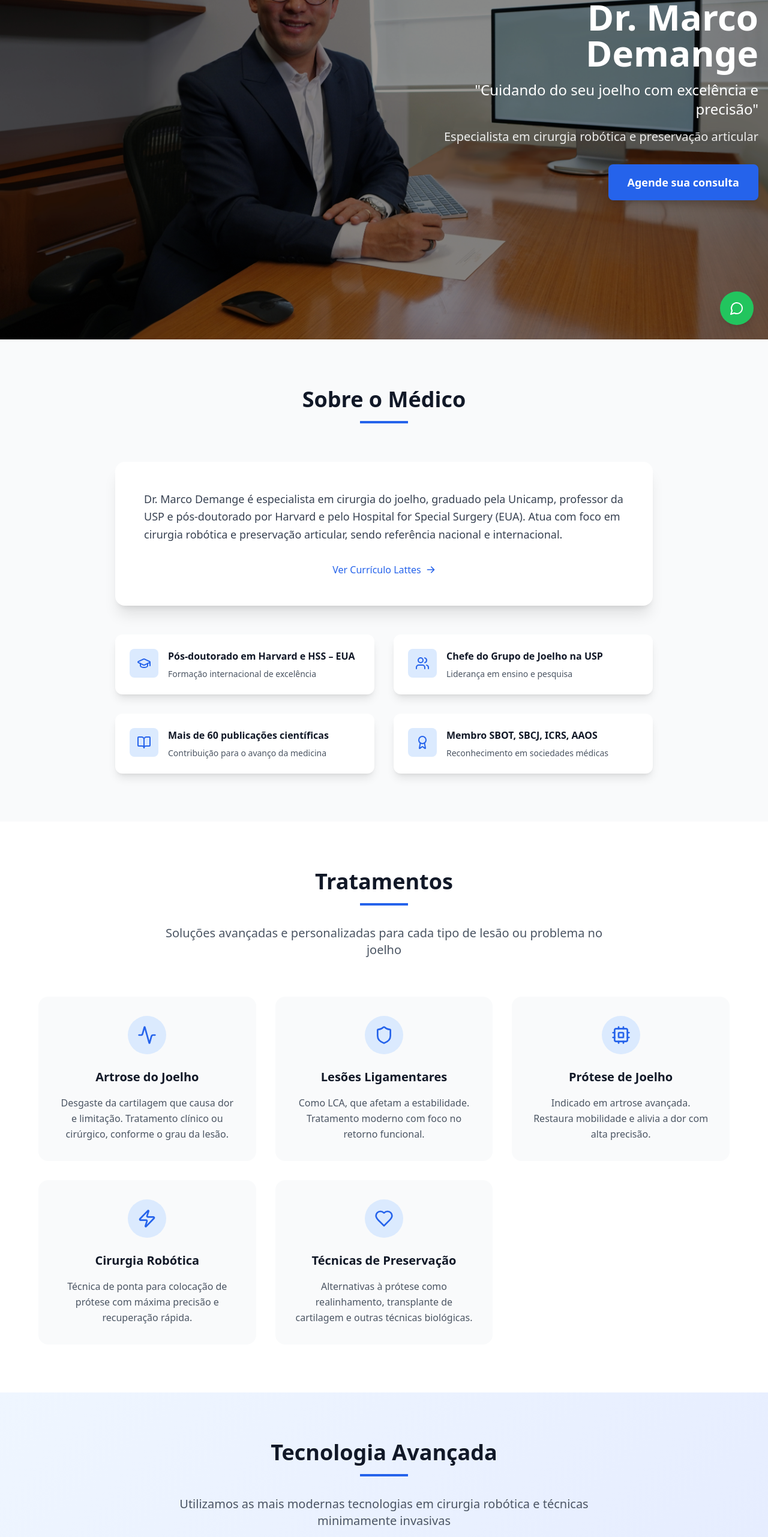
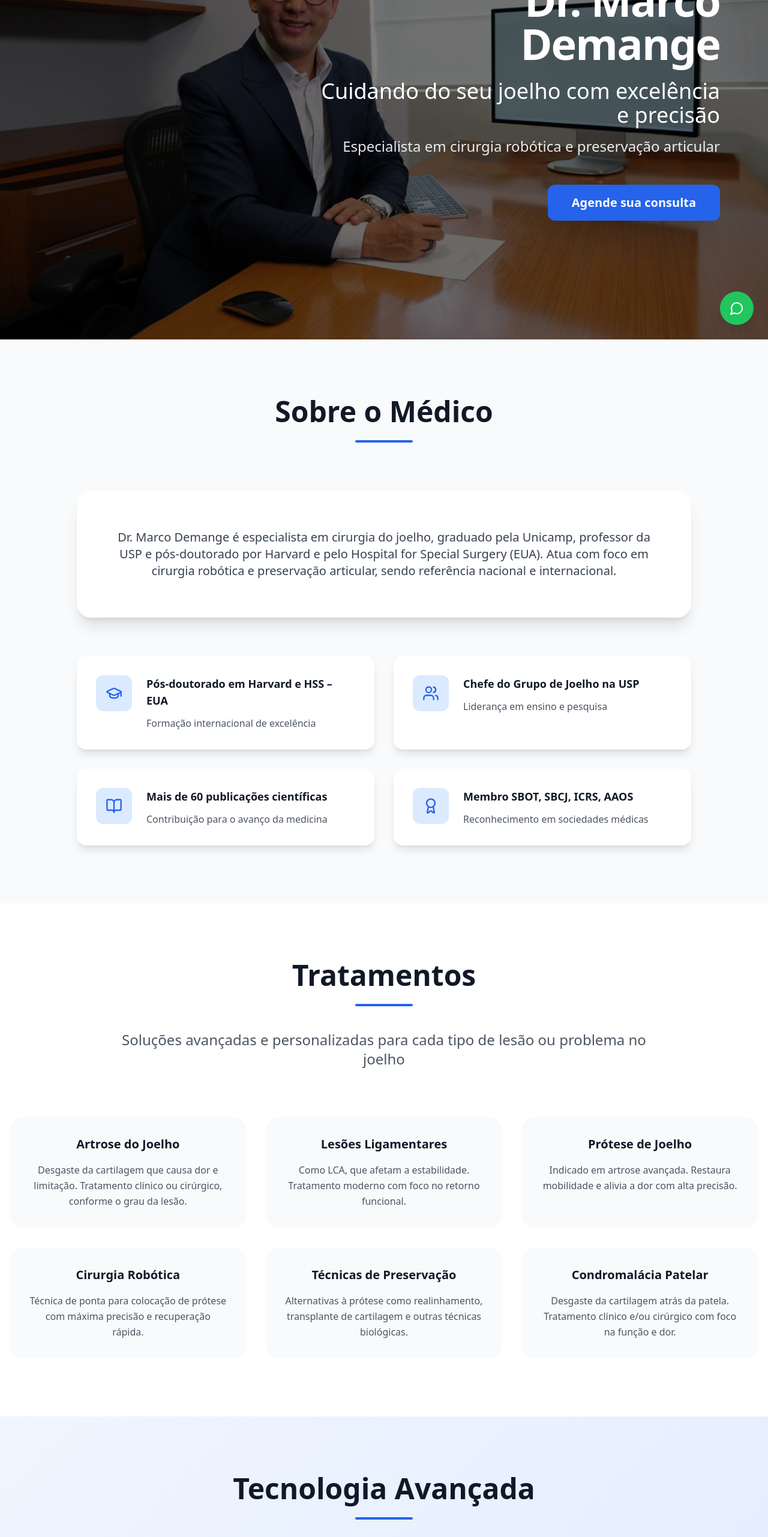
Before and after one commit to gleisondesign/dr-marco-demange, a React (Vite) app: page / in a window 1280 px wide. Shown: the part 234-2797 px from the top of the page at 60% size. Built offline with nearby package versions, Linux system fonts and the light colour scheme.

Commit message:
Reverted to commit a608033f524c3040064794359b34bc7a68f3ce1c

```diff
--- a/src/components/AboutSection.tsx
+++ b/src/components/AboutSection.tsx
@@ -27,51 +27,37 @@ const AboutSection = () => {
   ];
 
   return (
-    <section id="sobre" className="py-20 bg-gray-50">
+    <section id="sobre" className="py-24 bg-gray-50">
       <div className="container mx-auto px-4">
-        <div className="text-center mb-16">
-          <h2 className="text-4xl font-bold text-gray-900 mb-4">
+        <div className="text-center mb-20">
+          <h2 className="text-4xl md:text-5xl font-bold text-gray-900 mb-6">
             Sobre o Médico
           </h2>
-          <div className="w-20 h-1 bg-blue-600 mx-auto mb-8"></div>
+          <div className="w-24 h-1 bg-blue-600 mx-auto mb-10 rounded-full"></div>
         </div>
 
-        <div className="max-w-4xl mx-auto">
-          <div className="bg-white rounded-2xl shadow-xl p-8 md:p-12 mb-12">
-            <p className="text-lg text-gray-700 leading-relaxed mb-8">
+        <div className="max-w-5xl mx-auto">
+          <div className="bg-white rounded-3xl shadow-xl p-10 md:p-16 mb-16">
+            <p className="text-lg md:text-xl text-gray-700 leading-relaxed text-center">
               Dr. Marco Demange é especialista em cirurgia do joelho, graduado pela Unicamp,
               professor da USP e pós-doutorado por Harvard e pelo Hospital for Special Surgery (EUA).
               Atua com foco em cirurgia robótica e preservação articular, sendo referência nacional
               e internacional.
             </p>
-
-            <div className="text-center">
-              <a
-                href="http://lattes.cnpq.br"
-                target="_blank"
-                rel="noopener noreferrer"
-                className="inline-flex items-center text-blue-600 hover:text-blue-800 font-medium transition-colors duration-200"
-              >
-                Ver Currículo Lattes
-                <svg className="ml-2 w-4 h-4" fill="currentColor" viewBox="0 0 20 20">
-                  <path fillRule="evenodd" d="M10.293 3.293a1 1 0 011.414 0l6 6a1 1 0 010 1.414l-6 6a1 1 0 01-1.414-1.414L14.586 11H3a1 1 0 110-2h11.586l-4.293-4.293a1 1 0 010-1.414z" clipRule="evenodd" />
-                </svg>
-              </a>
-            </div>
           </div>
 
           <div className="grid md:grid-cols-2 gap-8">
             {highlights.map((highlight, index) => (
-              <div key={index} className="bg-white rounded-xl shadow-lg p-6 hover:shadow-xl transition-shadow duration-300">
-                <div className="flex items-start space-x-4">
-                  <div className="bg-blue-100 p-3 rounded-lg">
-                    <highlight.icon className="w-6 h-6 text-blue-600" />
+              <div key={index} className="bg-white rounded-2xl shadow-lg p-8 hover:shadow-xl transition-all duration-300 hover:-translate-y-1">
+                <div className="flex items-start space-x-6">
+                  <div className="bg-blue-100 p-4 rounded-xl">
+                    <highlight.icon className="w-7 h-7 text-blue-600" />
                   </div>
                   <div>
-                    <h3 className="font-semibold text-gray-900 mb-2">
+                    <h3 className="font-semibold text-gray-900 mb-3 text-lg">
                       {highlight.title}
                     </h3>
-                    <p className="text-gray-600 text-sm">
+                    <p className="text-gray-600">
                       {highlight.description}
                     </p>
                   </div>
--- a/src/components/Footer.tsx
+++ b/src/components/Footer.tsx
@@ -34,12 +34,9 @@ const Footer = () => {
           </div>
 
           <div className="border-t border-gray-800 pt-8">
-            <div className="flex flex-col md:flex-row justify-between items-center text-sm text-gray-400">
-              <p className="mb-4 md:mb-0">
+            <div className="flex flex-col md:flex-row justify-center items-center text-sm text-gray-400">
+              <p>
                 © 2024 Dr. Marco Demange. Todos os direitos reservados.
-              </p>
-              <p>
-                Desenvolvido por <span className="text-blue-400">Sua Agência Digital</span>
               </p>
             </div>
           </div>
--- a/src/components/HeroSection.tsx
+++ b/src/components/HeroSection.tsx
@@ -19,25 +19,25 @@ const HeroSection = () => {
         }}
       >
         {/* Overlay */}
-        <div className="absolute inset-0 bg-black/40"></div>
+        <div className="absolute inset-0 bg-black/50"></div>
       </div>
 
       {/* Content */}
       <div className="relative z-10 container mx-auto px-4">
         <div className="flex justify-end">
-          <div className="max-w-xl text-right text-white">
-            <h1 className="text-4xl md:text-5xl lg:text-6xl font-bold mb-4">
+          <div className="max-w-2xl text-white text-right mr-8 md:mr-16">
+            <h1 className="text-5xl md:text-6xl lg:text-7xl font-bold mb-6 tracking-tight">
               Dr. Marco Demange
             </h1>
-            <p className="text-xl md:text-2xl mb-4 font-light">
-              "Cuidando do seu joelho com excelência e precisão"
+            <p className="text-2xl md:text-3xl lg:text-4xl mb-4 font-light leading-relaxed">
+              Cuidando do seu joelho com excelência e precisão
             </p>
-            <p className="text-lg md:text-xl mb-8 opacity-90">
+            <p className="text-lg md:text-xl lg:text-2xl mb-12 opacity-90 font-light">
               Especialista em cirurgia robótica e preservação articular
             </p>
             <button
               onClick={scrollToContact}
-              className="bg-blue-600 hover:bg-blue-700 text-white px-8 py-4 rounded-lg text-lg font-semibold transition-all duration-300 transform hover:scale-105 shadow-lg"
+              className="bg-blue-600 hover:bg-blue-700 text-white px-10 py-4 rounded-xl text-lg md:text-xl font-semibold transition-all duration-300 transform hover:scale-105 shadow-2xl hover:shadow-blue-500/25"
             >
               Agende sua consulta
             </button>
--- a/src/components/TechnologySection.tsx
+++ b/src/components/TechnologySection.tsx
@@ -22,28 +22,28 @@ const TechnologySection = () => {
   ];
 
   return (
-    <section id="tecnologia" className="py-20 bg-gradient-to-br from-blue-50 to-indigo-100">
+    <section id="tecnologia" className="py-24 bg-gradient-to-br from-blue-50 to-indigo-100">
       <div className="container mx-auto px-4">
-        <div className="text-center mb-16">
-          <h2 className="text-4xl font-bold text-gray-900 mb-4">
+        <div className="text-center mb-20">
+          <h2 className="text-4xl md:text-5xl font-bold text-gray-900 mb-6">
             Tecnologia Avançada
           </h2>
-          <div className="w-20 h-1 bg-blue-600 mx-auto mb-8"></div>
-          <p className="text-xl text-gray-600 max-w-3xl mx-auto">
+          <div className="w-24 h-1 bg-blue-600 mx-auto mb-10 rounded-full"></div>
+          <p className="text-xl md:text-2xl text-gray-600 max-w-4xl mx-auto leading-relaxed">
             Utilizamos as mais modernas tecnologias em cirurgia robótica e técnicas minimamente invasivas
           </p>
         </div>
 
-        <div className="max-w-5xl mx-auto">
-          <div className="bg-white rounded-3xl shadow-2xl p-8 md:p-12 mb-12">
+        <div className="max-w-6xl mx-auto">
+          <div className="bg-white rounded-3xl shadow-2xl p-10 md:p-16 mb-16">
             <div className="text-center mb-8">
-              <div className="bg-blue-100 w-20 h-20 rounded-full flex items-center justify-center mx-auto mb-6">
-                <Cpu className="w-10 h-10 text-blue-600" />
+              <div className="bg-blue-100 w-24 h-24 rounded-2xl flex items-center justify-center mx-auto mb-8">
+                <Cpu className="w-12 h-12 text-blue-600" />
               </div>
-              <h3 className="text-3xl font-bold text-gray-900 mb-4">
+              <h3 className="text-3xl md:text-4xl font-bold text-gray-900 mb-6">
                 Cirurgia Robótica
               </h3>
-              <p className="text-lg text-gray-600 leading-relaxed max-w-3xl mx-auto">
+              <p className="text-lg md:text-xl text-gray-600 leading-relaxed max-w-4xl mx-auto">
                 A cirurgia robótica representa o futuro da medicina ortopédica. Com esta tecnologia
                 de ponta, conseguimos realizar procedimentos com precisão milimétrica, reduzindo
                 significativamente o tempo de recuperação e melhorando os resultados para nossos pacientes.
@@ -53,32 +53,18 @@ const TechnologySection = () => {
 
           <div className="grid md:grid-cols-3 gap-8">
             {features.map((feature, index) => (
-              <div key={index} className="bg-white rounded-xl shadow-lg p-6 text-center hover:shadow-xl transition-shadow duration-300">
-                <div className="bg-blue-100 w-16 h-16 rounded-full flex items-center justify-center mx-auto mb-4">
-                  <feature.icon className="w-8 h-8 text-blue-600" />
+              <div key={index} className="bg-white rounded-2xl shadow-lg p-8 text-center hover:shadow-xl transition-all duration-300 hover:-translate-y-2">
+                <div className="bg-blue-100 w-20 h-20 rounded-2xl flex items-center justify-center mx-auto mb-6">
+                  <feature.icon className="w-10 h-10 text-blue-600" />
                 </div>
-                <h4 className="text-xl font-semibold text-gray-900 mb-3">
+                <h4 className="text-xl font-semibold text-gray-900 mb-4">
                   {feature.title}
                 </h4>
-                <p className="text-gray-600">
+                <p className="text-gray-600 leading-relaxed">
                   {feature.description}
                 </p>
               </div>
             ))}
-          </div>
-
-          <div className="text-center mt-12">
-            <p className="text-gray-600 mb-4">
-              Explorando também abordagens regenerativas e tecnologias emergentes
-            </p>
-            <a
-              href="https://regenerativa.com"
-              target="_blank"
-              rel="noopener noreferrer"
-              className="text-blue-600 hover:text-blue-800 font-medium transition-colors duration-200"
-            >
-              Saiba mais sobre medicina regenerativa
-            </a>
           </div>
         </div>
       </div>
--- a/src/components/TreatmentsSection.tsx
+++ b/src/components/TreatmentsSection.tsx
@@ -1,55 +1,50 @@
 
 import React from 'react';
-import { Activity, Shield, Cpu, Zap, Heart } from 'lucide-react';
 
 const TreatmentsSection = () => {
   const treatments = [
     {
-      icon: Activity,
       title: 'Artrose do Joelho',
       description: 'Desgaste da cartilagem que causa dor e limitação. Tratamento clínico ou cirúrgico, conforme o grau da lesão.'
     },
     {
-      icon: Shield,
       title: 'Lesões Ligamentares',
       description: 'Como LCA, que afetam a estabilidade. Tratamento moderno com foco no retorno funcional.'
     },
     {
-      icon: Cpu,
       title: 'Prótese de Joelho',
       description: 'Indicado em artrose avançada. Restaura mobilidade e alivia a dor com alta precisão.'
     },
     {
-      icon: Zap,
       title: 'Cirurgia Robótica',
       description: 'Técnica de ponta para colocação de prótese com máxima precisão e recuperação rápida.'
     },
     {
-      icon: Heart,
       title: 'Técnicas de Preservação',
       description: 'Alternativas à prótese como realinhamento, transplante de cartilagem e outras técnicas biológicas.'
+    },
+    {
+      title: 'Condromalácia Patelar',
+      description: 'Desgaste da cartilagem atrás da patela. Tratamento clínico e/ou cirúrgico com foco na função e dor.'
     }
   ];
 
   return (
-    <section id="tratamentos" className="py-20 bg-white">
+    <section id="tratamentos" className="py-24 bg-white">
       <div className="container mx-auto px-4">
-        <div className="text-center mb-16">
-          <h2 className="text-4xl font-bold text-gray-900 mb-4">
+        <div className="text-center mb-20">
+          <h2 className="text-4xl md:text-5xl font-bold text-gray-900 mb-6">
             Tratamentos
           </h2>
-          <div className="w-20 h-1 bg-blue-600 mx-auto mb-8"></div>
-          <p className="text-xl text-gray-600 max-w-3xl mx-auto">
+          <div className="w-24 h-1 bg-blue-600 mx-auto mb-10 rounded-full"></div>
+          <p className="text-xl md:text-2xl text-gray-600 max-w-4xl mx-auto leading-relaxed">
             Soluções avançadas e personalizadas para cada tipo de lesão ou problema no joelho
           </p>
         </div>
 
-        <div className="grid md:grid-cols-2 lg:grid-cols-3 gap-8 max-w-6xl mx-auto">
+        <div className="grid grid-cols-1 md:grid-cols-2 lg:grid-cols-3 gap-8 max-w-7xl mx-auto">
           {treatments.map((treatment, index) => (
-            <div key={index} className="bg-gray-50 rounded-2xl p-8 hover:shadow-lg transition-all duration-300 hover:-translate-y-2">
-              <div className="bg-blue-100 w-16 h-16 rounded-full flex items-center justify-center mb-6 mx-auto">
-                <treatment.icon className="w-8 h-8 text-blue-600" />
-              </div>
+            <div key={index} className="bg-gray-50 rounded-3xl p-8 hover:shadow-xl hover:bg-white transition-all duration-300 hover:-translate-y-2 group">
               <h3 className="text-xl font-semibold text-gray-900 mb-4 text-center">
                 {treatment.title}
               </h3>
```
Also changed, not shown: src/components/ContactSection.tsx (+104 -121 lines).
